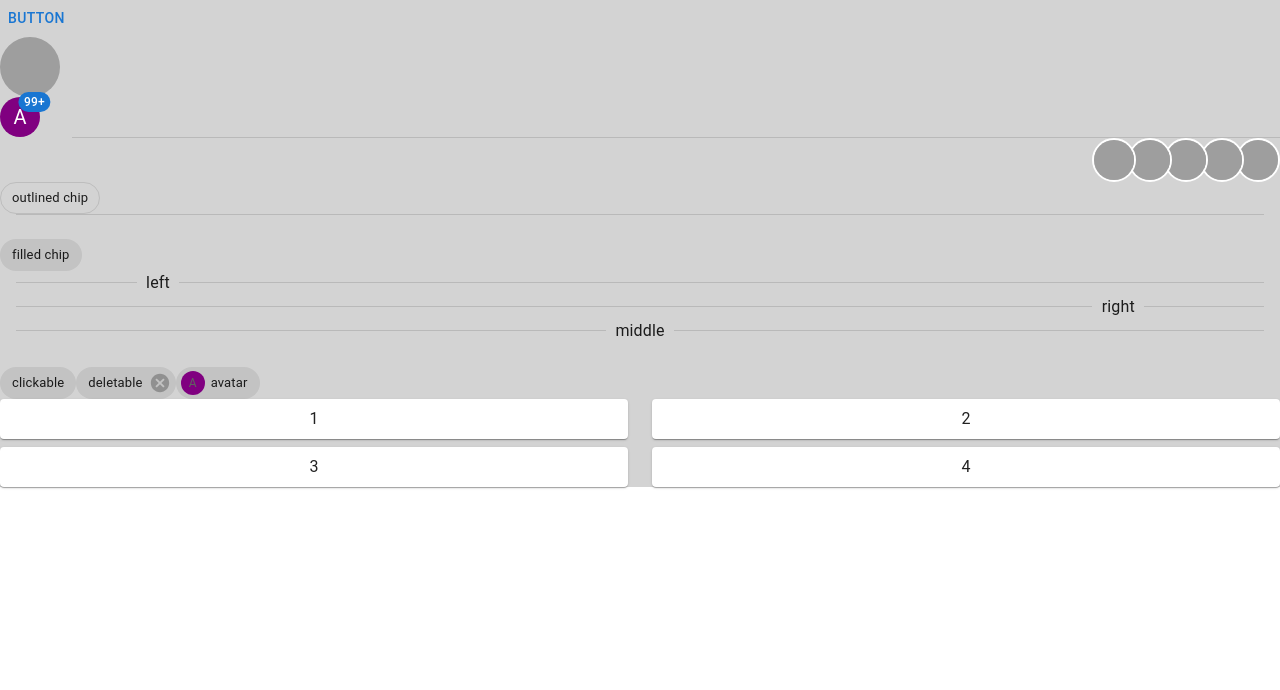
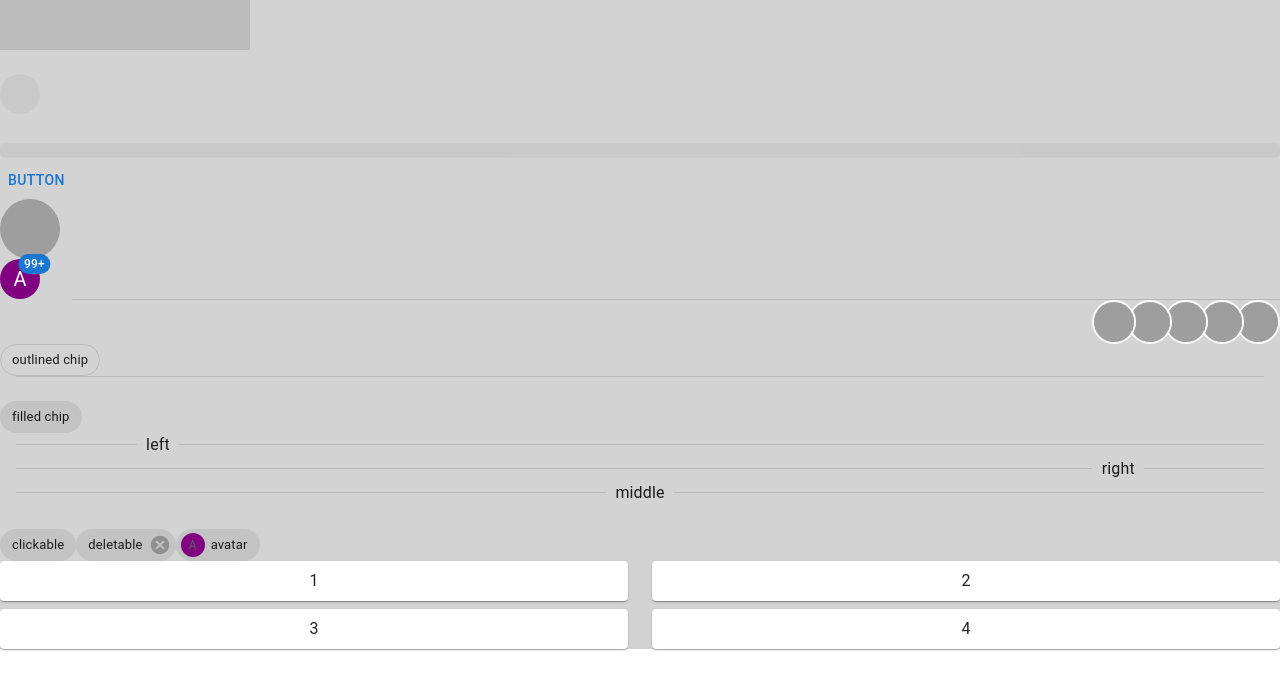
Before and after one commit to lunathebright/mui-practice, a React (Create React App) app: page / in a window 1280 px wide. Shown: the top 690 px of the page. Built offline with nearby package versions, Linux system fonts and the light colour scheme; grey boxes are pictures that could not be loaded; the HTML template or start-up script is replaced by a standard one.

Commit message:
Skeleton

```diff
--- a/src/page/Main.jsx
+++ b/src/page/Main.jsx
@@ -7,6 +7,7 @@ import {
   Divider,
   Grid,
   Paper,
+  Skeleton,
   Snackbar,
 } from "@mui/material";
 import { styled } from "@mui/system";
@@ -22,6 +23,18 @@ export default function Main() {
 
   return (
     <div style={{ background: "lightgrey" }}>
+      <div className="skeleton">
+        <Skeleton
+          animation="wave"
+          variant="rectangular"
+          width={250}
+          height={50}
+        />
+        <br />
+        <Skeleton variant="circular" width={40} height={40} />
+        <br />
+        <Skeleton variant="text" />
+      </div>
       <div>
         <Button>button</Button>
         <Snackbar
```
